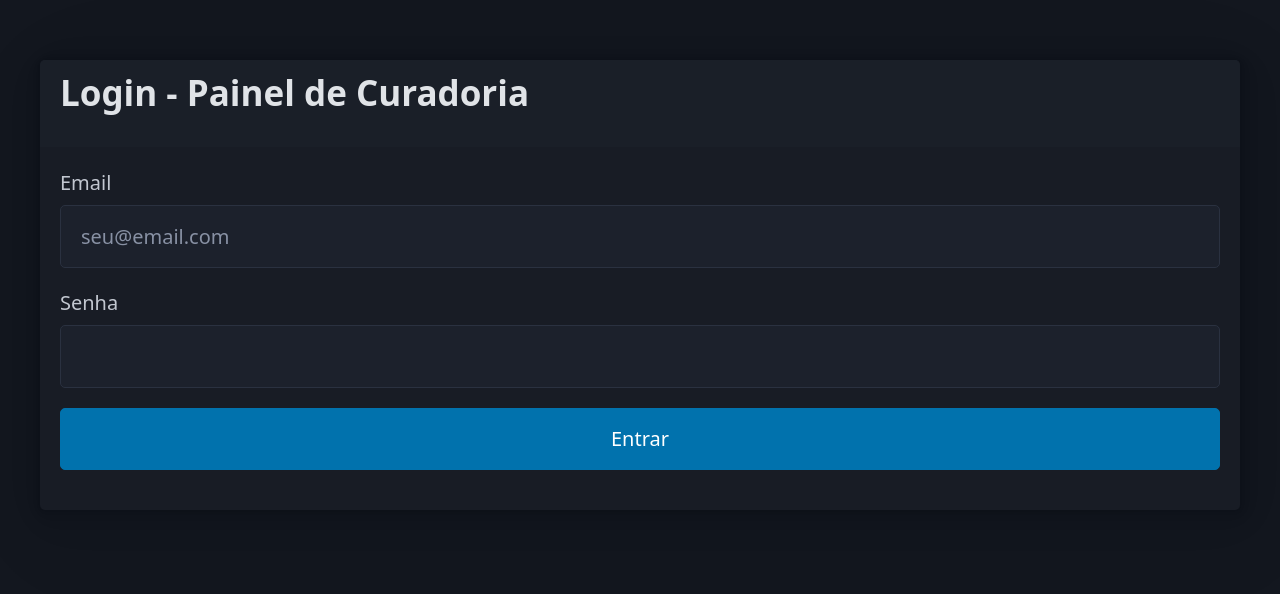
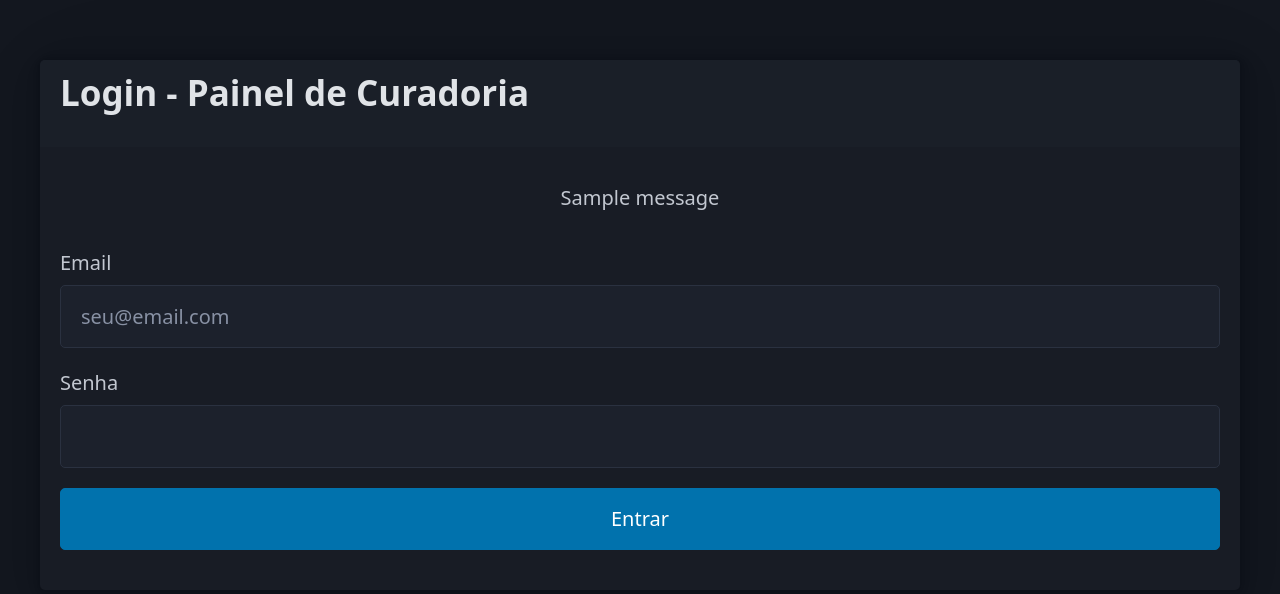
Before and after one commit to gguidiniz/alumusic, a Flask app: page /login in a window 1280 px wide. Shown: the top 594 px of the page. Run offline with Flask 3, Linux system fonts and the light colour scheme; tables that the repository leaves empty hold one stand-in row (values such as "Sample post"); one stand-in notice (Sample message) is shown; some libraries are stand-ins or nearby versions.

Commit message:
feat(auth): add flash message for failed login attempts

```diff
--- a/app/api/auth_routes.py
+++ b/app/api/auth_routes.py
@@ -1,4 +1,4 @@
-from flask import Blueprint, request, jsonify, redirect, url_for
+from flask import Blueprint, request, jsonify, redirect, url_for, flash
 from app.models import User
 from app.schemas import TokenSchema
 from flask_jwt_extended import create_access_token, set_access_cookies
@@ -33,4 +33,5 @@ def login():
     if request.is_json:
         return jsonify({"msg": "Credenciais inválidas"}), 401
     else:
+        flash("Email ou senha inválidos. Por favor, tente novamente.", "error")
         return redirect(url_for('main.login_page'))
--- a/app/web/templates/login.html
+++ b/app/web/templates/login.html
@@ -13,6 +13,16 @@
                 <h2>Login - Painel de Curadoria</h2>
             </header>
 
+            {% with messages = get_flashed_messages(with_categories=true) %}
+            {% if messages %}
+                {% for category, message in messages %}
+                <div aria-invalid="true" style="padding: 0.75rem; margin-bottom: 1rem; text-align: center;">
+                    {{ message }}
+                </div>
+                {% endfor %}
+            {% endif %}
+            {% endwith %}
+
             <form action="/api/auth/login" method="POST">
                 <label for="email">Email</label>
                 <input type="email" name="email" placeholder="seu@email.com" required>
```
